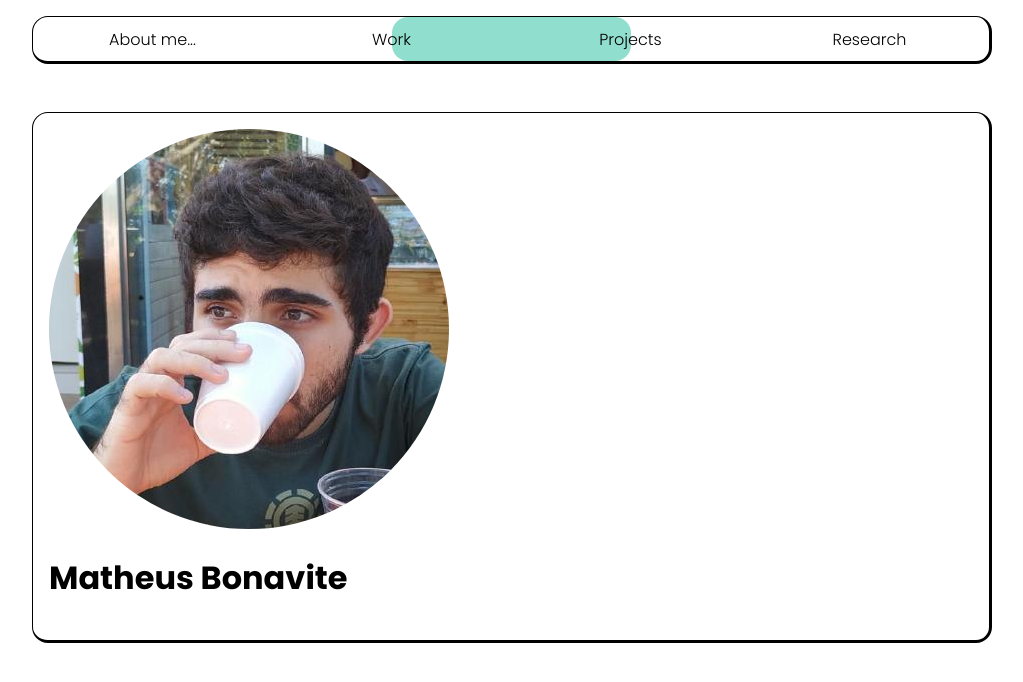
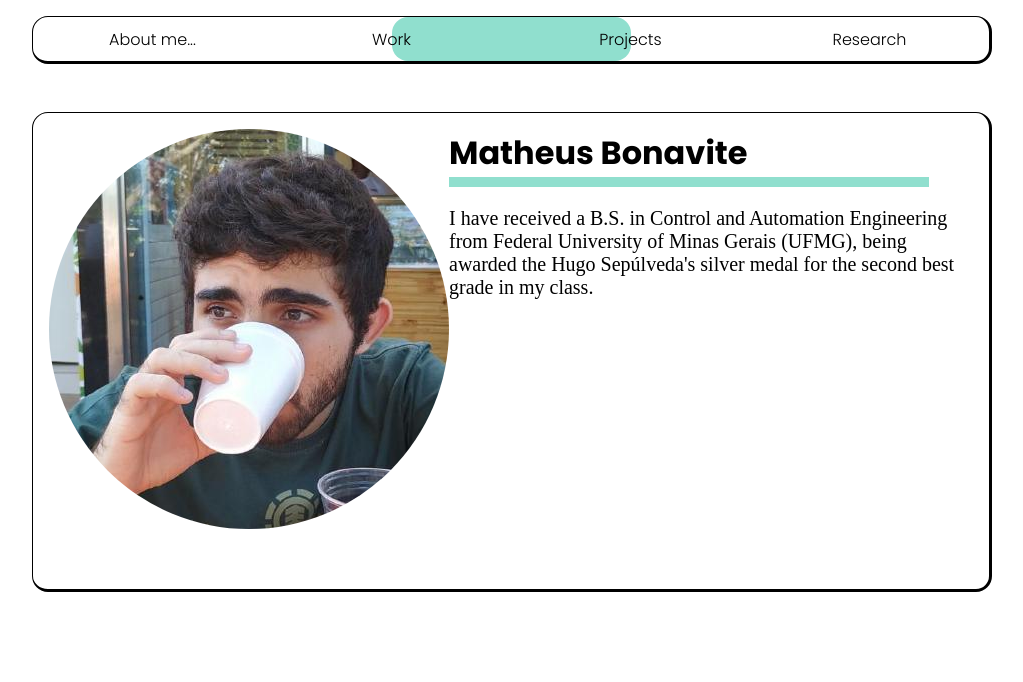
Before and after one commit to MatheusBonavite/Home-Page, a website: page html/index.html in a window 1280 px wide. Shown: the whole page, without its empty margins (128-1151 px from the left). Drawn offline with nearby package versions, Linux system fonts and the light colour scheme.

Commit message:
adding h1 effect

```diff
--- a/css/style.css
+++ b/css/style.css
@@ -18,6 +18,26 @@ body{
 
 h1{
 	font-family: 'Poppins';
+	margin: 0;
+	display: flex;
+	flex-direction: column;
+}
+
+h1::after {
+	width: 15em;
+	height: 10px;
+	background-color: #90dfce;
+	content:'';
+}
+
+@media only screen and (max-width: 1200px){
+	h1::after{
+		width: 100%;
+	}
+}
+
+p {
+	font-size: 1.25em;
 }
 
 .slide-bar{
@@ -89,12 +109,24 @@ h1{
 
 .about-me-grid{
 	width: 75%;
+	height: 30em;
 	margin-top: 3em;
 	border: 1px solid black;
 	border-bottom: 3px solid black;
 	border-right:  3px solid black;
 	padding: 1em 1em;
 	border-radius: 1em;
+
+	display: grid;
+	grid-template-columns: repeat(3, 1fr);
+	grid-template-rows: repeat(2, 1fr);
+}
+
+.my-description{
+	grid-row-start: 1;
+	grid-row-end: 2;
+	grid-column-start: 2;
+	grid-column-end: 4;
 }
 
 @media only screen and (max-width: 800px){
--- a/html/index.html
+++ b/html/index.html
@@ -37,6 +37,7 @@
             <img class="my-picture" src="../assets/36443980.jpeg" style="border-radius: 50%;"/>
             <div class="my-description">
                 <h1>Matheus Bonavite</h1>
+                <p>I have received a B.S. in Control and Automation Engineering from <span>Federal University of Minas Gerais (UFMG)</span>, being awarded the Hugo Sepúlveda's silver medal for the second best grade in my class. </p>
             </div>
         </div>
     </script>
```
